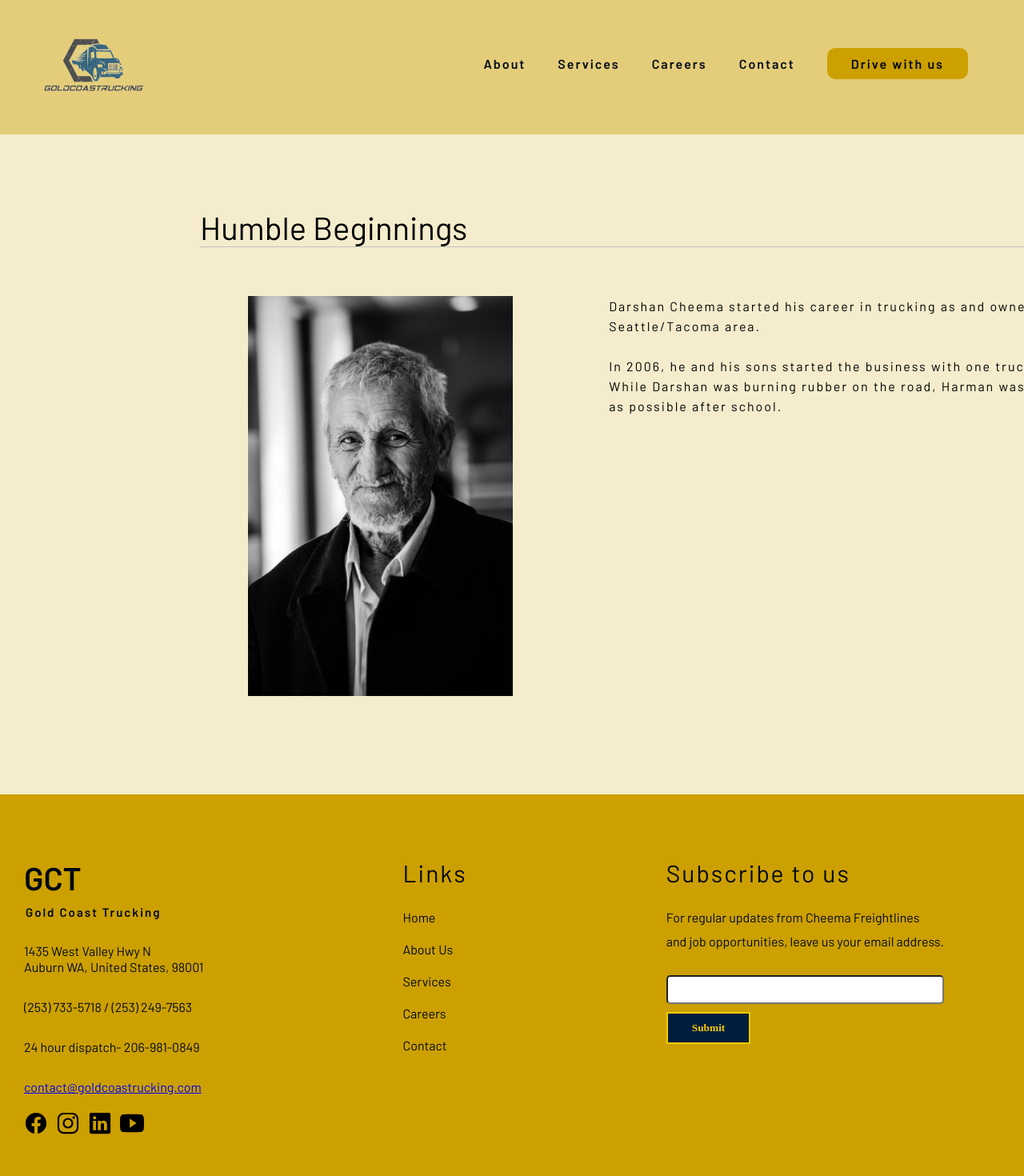
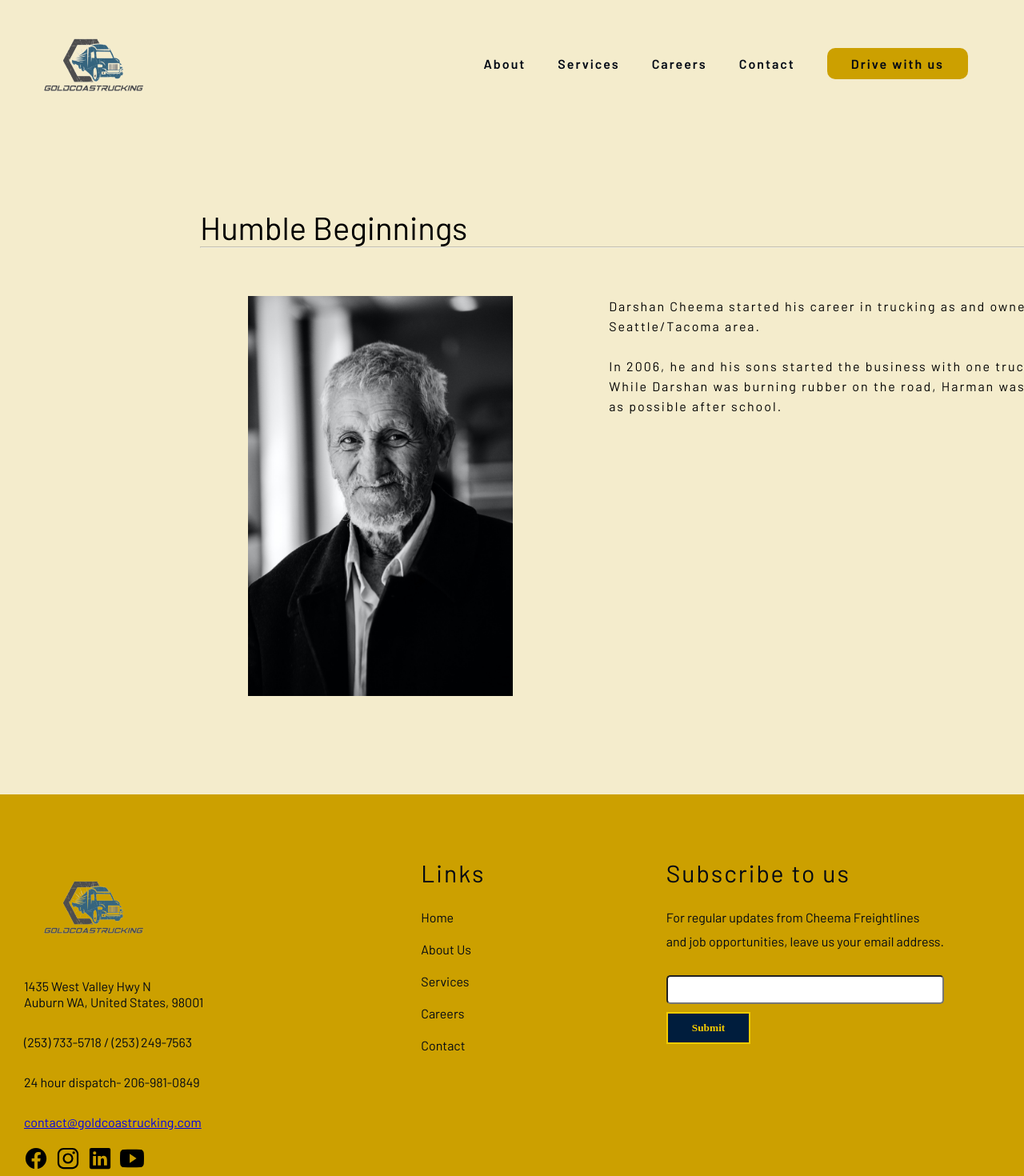
Before and after one commit to ashuthind1208/GCT, a React (Create React App) app: page /about in a window 1280 px wide. Shown: the top 1470 px of the page at 80% size. Built offline with nearby package versions, Linux system fonts and the light colour scheme.

Commit message:
tenth draft

```diff
--- a/src/App.css
+++ b/src/App.css
@@ -521,6 +521,12 @@
   flex-direction: column;
 }
 
+.footerLogoSection .logoImg {
+  height: 120px;
+  width: 170px;
+  margin-right: 100px;
+}
+
 .footerLogoAbbr {
   font-size: 40px;
   font-weight: bold;
--- a/src/components/Footer.jsx
+++ b/src/components/Footer.jsx
@@ -5,8 +5,7 @@
     <>
       <div className="footerContainer">
         <div className="footerLogoSection">
-          <span className="footerLogoAbbr">GCT</span>
-          <span className="footerLogoFullName">Gold Coast Trucking</span>
+          <img src="/images/logo.png" className="logoImg" />
           <span className="footerAddress">
             1435 West Valley Hwy N
             <br />
--- a/src/components/Header.jsx
+++ b/src/components/Header.jsx
@@ -30,6 +30,7 @@
   };
 
   useEffect(() => {
+    window.scrollTo(0, 0);
     window.addEventListener("scroll", (e) => {
       listenScrollEvent(e);
     });
--- a/src/components/HeaderInside.jsx
+++ b/src/components/HeaderInside.jsx
@@ -5,7 +5,7 @@
 
 const HeaderInside = () => {
   const [custom, setCustom] = useState({
-    backgroundColor: "rgb(204,160,0,0.4)",
+    backgroundColor: "transparent",
   });
   const [navCustom, setNavCustom] = useState({});
   const [scrollPosition, setScrollPosition] = useState(0);
@@ -28,7 +28,7 @@
       setNavCustom({ color: "#f5cc00" });
     } else {
       setCustom({
-        backgroundColor: "rgb(204,160,0,0.4)",
+        backgroundColor: "transparent",
         transition:
           "height 0.5s ease-in-out, background-color 0.5s , opacity 0.5s ease-in, top 0.5s ease-out",
       });
@@ -37,6 +37,7 @@
   };
 
   useEffect(() => {
+    window.scrollTo(0, 0);
     handleScroll();
     window.addEventListener("scroll", (e) => {
       console.log(window.scrollY);
```
